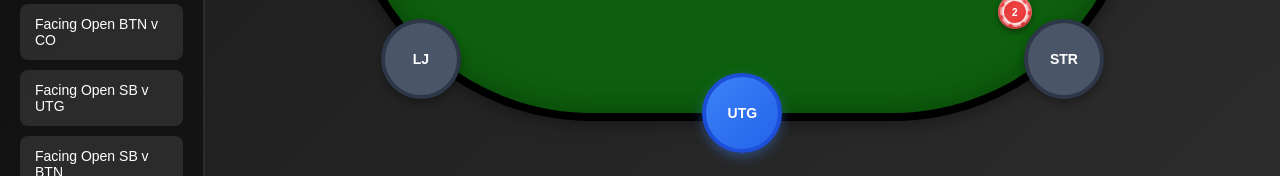
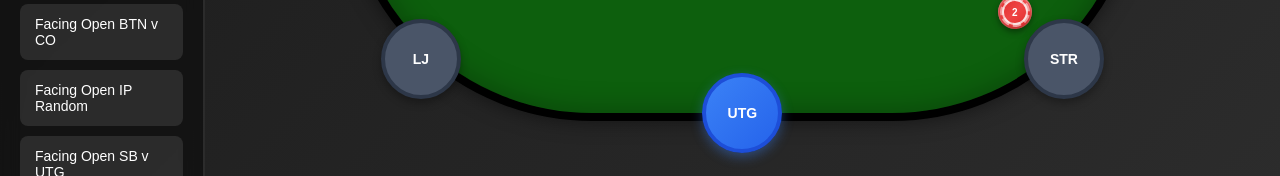
Before and after one commit to GTOJake/gtotrainer, a React (Create React App) app: page / in a window 1280 px wide. Shown: the part 489-665 px from the top of the page. Built offline with nearby package versions, Linux system fonts and the light colour scheme.

Commit message:
New drills

```diff
--- a/src/App.js
+++ b/src/App.js
@@ -269,6 +269,13 @@ const PokerTable = ({ selectedDrill }) => {
       setRandomPosition(randomPos);
     }
 
+    if (selectedDrill?.name === 'Facing Open IP Random') {
+      const facingOpenDrills = ['Facing Open LJ v UTG', 'Facing Open BTN v UTG', 'Facing Open BTN v CO'];
+      const randomDrill = facingOpenDrills[Math.floor(Math.random() * facingOpenDrills.length)];
+      setRandomPosition(randomDrill);
+    }
+
+
     const allHands = generateAllHands();
 
     // Get the appropriate excluded hands based on drill type
@@ -297,6 +304,13 @@ const PokerTable = ({ selectedDrill }) => {
   //****************************************************************************************************************************** */
   const getUserPosition = () => {
     if (!selectedDrill) return 'UTG';
+
+    if (selectedDrill.name === 'Facing Open IP Random') {
+      if (randomPosition === 'Facing Open LJ v UTG') return 'LJ';
+      if (randomPosition === 'Facing Open BTN v UTG') return 'BTN';
+      if (randomPosition === 'Facing Open BTN v CO') return 'BTN';
+      return 'LJ'; // fallback
+    }
 
     if (selectedDrill.name === 'RFI Random') {
       return randomPosition || 'UTG';
@@ -380,6 +394,10 @@ const PokerTable = ({ selectedDrill }) => {
     ...(selectedDrill?.name === 'Facing 3bet UTG v LJ' && { 'UTG': '6', 'LJ': '19.5' }),
     ...(selectedDrill?.name === 'Facing 3bet CO v BTN' && { 'CO': '6', 'BTN': '22.5' }),
     ...(selectedDrill?.name === 'Facing 3bet BTN v SB' && { 'BTN': '6', 'SB': '23.5' }),
+    // Handle Facing Open IP Random
+    ...(selectedDrill?.name === 'Facing Open IP Random' && randomPosition === 'Facing Open LJ v UTG' && { 'UTG': '6' }),
+    ...(selectedDrill?.name === 'Facing Open IP Random' && randomPosition === 'Facing Open BTN v UTG' && { 'UTG': '6' }),
+    ...(selectedDrill?.name === 'Facing Open IP Random' && randomPosition === 'Facing Open BTN v CO' && { 'CO': '6' }),
   };
 
   const rearrangedPositions = [
@@ -447,6 +465,9 @@ const PokerTable = ({ selectedDrill }) => {
     let drillToCheck = selectedDrill.name;
     if (selectedDrill.name === 'RFI Random' && randomPosition) {
       drillToCheck = `RFI ${randomPosition}`;
+    }
+    if (selectedDrill.name === 'Facing Open IP Random' && randomPosition) {
+      drillToCheck = randomPosition;
     }
 
     const correctAction = getCorrectAction(userCards[0], userCards[1], drillToCheck);
@@ -618,6 +639,7 @@ const App = () => {
     { id: 6, name: 'Facing Open LJ v UTG'},
     { id: 7, name: 'Facing Open BTN v UTG'},
     { id: 8, name: 'Facing Open BTN v CO'},
+    { id: 21, name: 'Facing Open IP Random' },
     { id: 9, name: 'Facing Open SB v UTG'},
     { id: 10, name: 'Facing Open SB v BTN'},
     { id: 11, name: 'Facing Open BB v UTG'},
```
